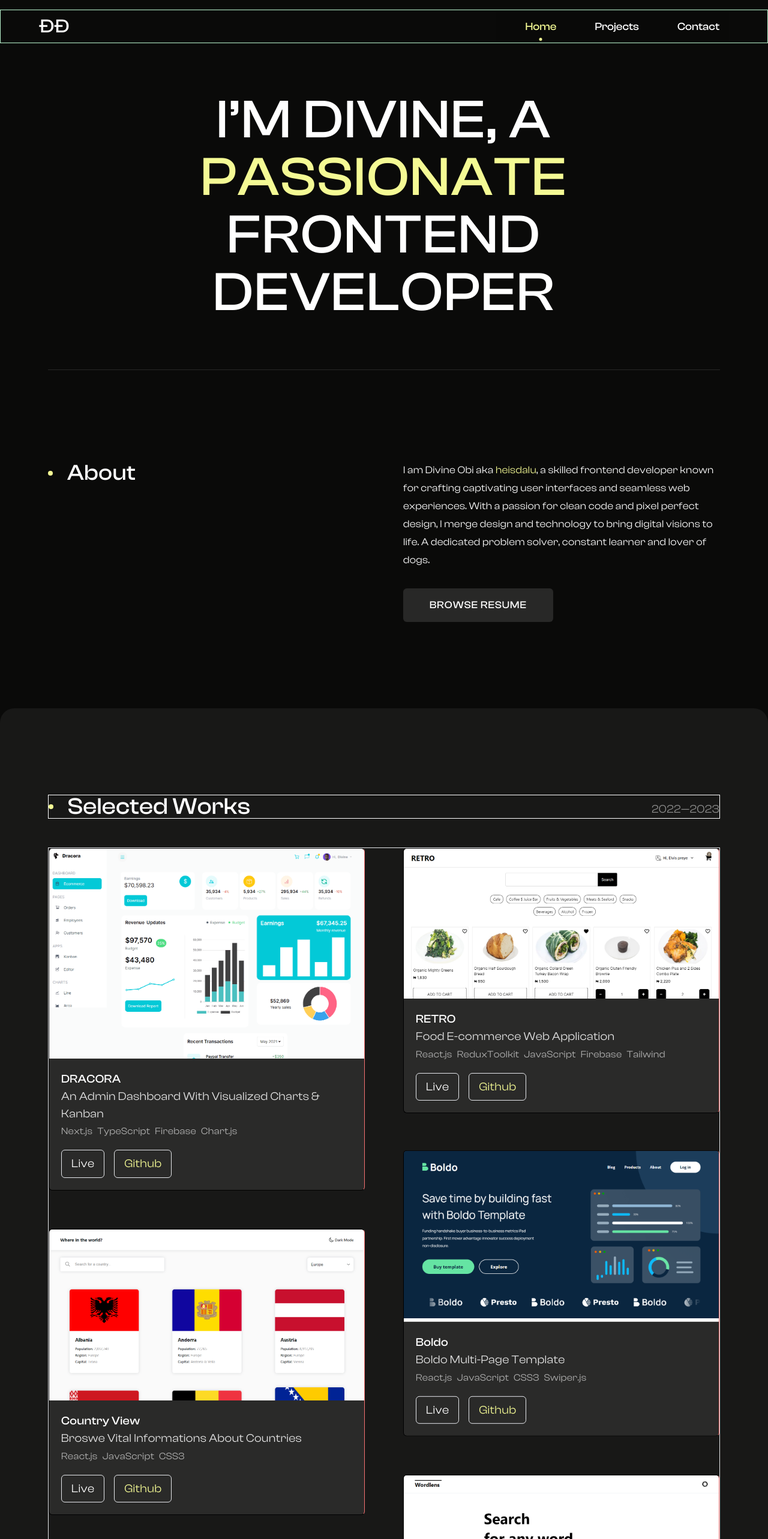
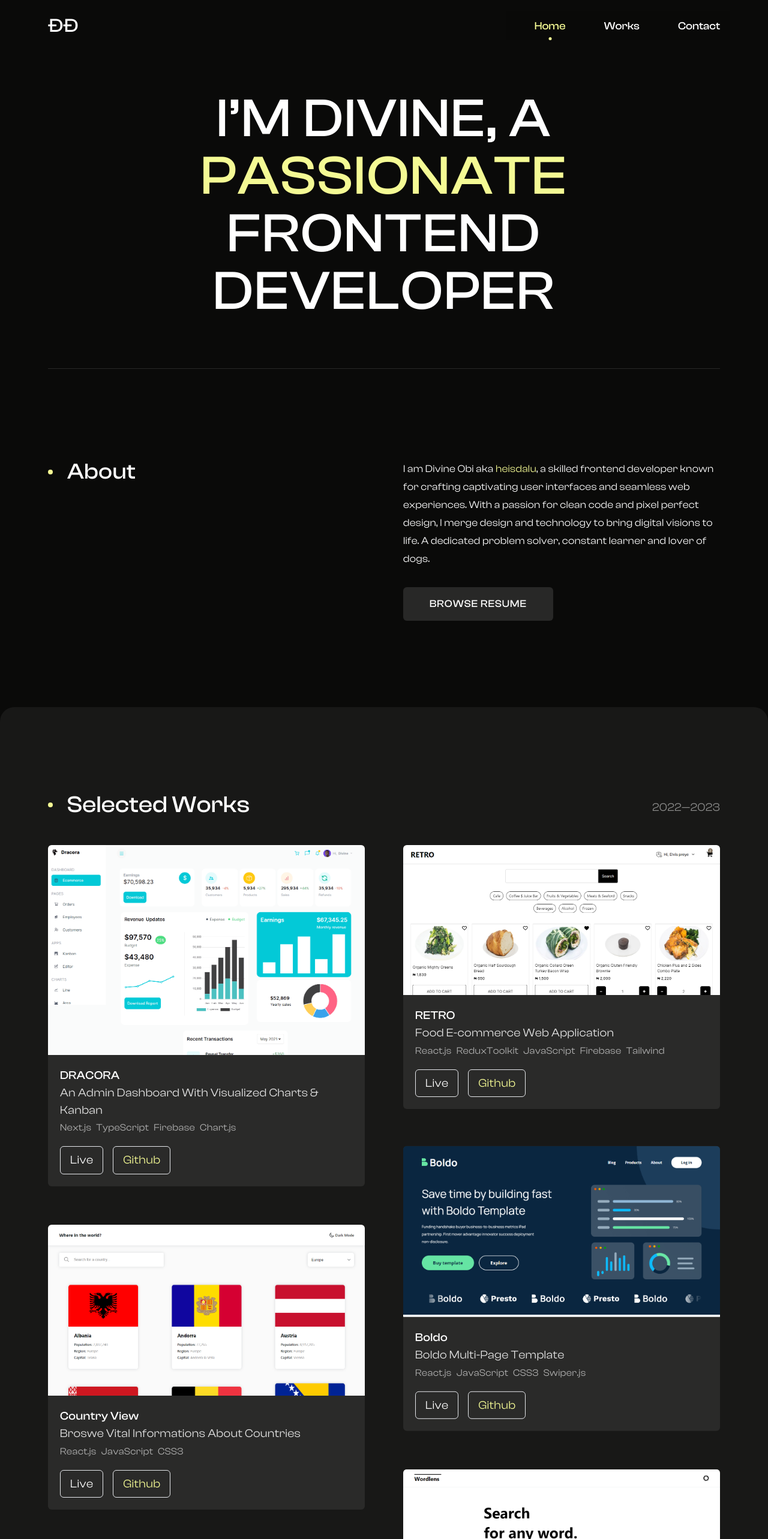
Before and after one commit to Heisdalu/heisdalu_pfolio, a Next.js app: page / in a window 1280 px wide. Shown: the top 2566 px of the page at 60% size. Built offline with nearby package versions, Linux system fonts and the light colour scheme.

Commit message:
fix nav issue

```diff
--- a/components/Navbar/Navbar.tsx
+++ b/components/Navbar/Navbar.tsx
@@ -4,7 +4,7 @@ import Logo from "./Logo";
 
 export const Navbar: FC = () => {
   return (
-    <div className="border-1 px-[2.5rem] md:py-[0.1875rem] flex border-green-200 md:px-64">
+    <div className="px-[2.5rem] md:py-[0.1875rem] flex md:px-64 vlg:pl-80">
       <Logo />
       <HamBurger />
     </div>
--- a/components/Navbar/SideBar.tsx
+++ b/components/Navbar/SideBar.tsx
@@ -1,8 +1,20 @@
-import { FC } from "react";
+import { FC, useEffect, useState } from "react";
 import Logo from "./Logo";
 import SideBarBtn from "./SideBarBtn";
+import { title } from "process";
 
 const SideBar: FC<{ clicked: boolean }> = ({ clicked }) => {
+  const [url, setUrl] = useState("#");
+
+  const chnageState = (name: any): void => {
+    setUrl(name);
+  };
+
+  useEffect(() => {
+    const value = window.location.hash === "" ? "#" : window.location.hash;
+    setUrl(value);
+  }, []);
+
   return (
     <div
       className={`z-[3] ${
@@ -13,9 +25,9 @@ const SideBar: FC<{ clicked: boolean }> = ({ clicked }) => {
         <Logo />
       </div>
 
-      <SideBarBtn title={"home"} />
-      <SideBarBtn title={"projects"} />
-      <SideBarBtn title={"contact"} />
+      <SideBarBtn title={"home"} changeFunc={chnageState} url={url} />
+      <SideBarBtn title={"works"} changeFunc={chnageState} url={url} />
+      <SideBarBtn title={"contact"} changeFunc={chnageState} url={url} />
     </div>
   );
 };
--- a/components/Navbar/SideBarBtn.tsx
+++ b/components/Navbar/SideBarBtn.tsx
@@ -1,25 +1,41 @@
 import { FC } from "react";
-import Link from "next/link";
-import { useRouter } from "next/router";
+interface Props {
+  title: string;
+  changeFunc: (nmae: string) => void;
+  url: string;
+}
 
-const SideBarBtn: FC<{ title: string }> = ({ title }) => {
-  const { pathname } = useRouter();
+const SideBarBtn: FC<Props> = ({ title, changeFunc, url }) => {
+  // console.log(title, url);
 
-  const btnpath = title === "home" ? "/" : `/${title}`;
+  let timeout: any;
+  const eventFunc = async () => {
+    clearTimeout(timeout);
+    timeout = setTimeout(() => {
+      const hash = window.location.hash === "" ? "#" : window.location.hash;
+      changeFunc(hash);
+    }, 100);
+  };
+
+  const bool = url === `#${title === "home" ? "" : title}`;
 
   return (
-    <Link href={btnpath} className="md:px-1 flex items-center relative">
-      {pathname === btnpath && (
+    <a
+      href={title === "home" ? "#" : "#" + title}
+      className="md:px-1 flex items-center relative"
+      onClick={eventFunc}
+    >
+      {bool && (
         <span className="rounded-full left-[-20px] absolute block h-[5px] w-[5px] bg-yellow md:bottom-[0] md:left-[50%] md:translate-x-[-50%]"></span>
       )}
       <span
-        className={`text-[1.25rem] md:text-[1.125rem] ${
-          btnpath === pathname ? "text-yellow" : "text-white"
+        className={`hover:text-yellow text-[1.25rem] md:text-[1.125rem] ${
+          bool ? "text-yellow" : "text-white"
         }  font-[500] capitalize`}
       >
         {title}
       </span>
-    </Link>
+    </a>
   );
 };
 export default SideBarBtn;
--- a/components/Projects/Projects.tsx
+++ b/components/Projects/Projects.tsx
@@ -3,9 +3,9 @@ import Image from "next/image";
 
 const Projects: FC = (): JSX.Element => {
   return (
-    <div className="space-y-2 md:grid md:space-y-[0] md:grid-cols-2 border md:[grid-gap:2rem] lg:[grid-gap:4rem]">
+    <div className="space-y-2 md:grid md:space-y-[0] md:grid-cols-2 md:[grid-gap:2rem] lg:[grid-gap:4rem]">
       {/* 1 picture */}
-      <div className="animate-card border-1 border-r-red-400 rounded-[6px] overflow-hidden bg-[#2A2A29]">
+      <div className="animate-card rounded-[6px] overflow-hidden bg-[#2A2A29]">
         <div className="relative innerDiv max-h-[300px] md:h-[350px] overflow-hidden lg:max-h-[653px]">
           <Image
             src="/lol.png"
@@ -25,20 +25,20 @@ const Projects: FC = (): JSX.Element => {
             </span>
           </h1>
           <div className="text-[1rem] font-normal text-opWhite flex flex-wrap">
-            <span className="border- border-white mr-0.5 py-[3px]">
+            <span className=" mr-0.5 py-[3px]">
               Next.js
             </span>
-            <span className="border- border-white mr-0.5 py-[3px]">
+            <span className="mr-0.5 py-[3px]">
               TypeScript
             </span>
-            <span className="border- border-white mr-0.5 py-[3px]">
+            <span className="mr-0.5 py-[3px]">
               Firebase
             </span>
-            <span className="border- border-white mr-0.5 py-[3px]">
+            <span className="mr-0.5 py-[3px]">
               Chart.js
             </span>
           </div>
-          <div className="borde space-x-1 mt-1 flex">
+          <div className="space-x-1 mt-1 flex">
             <a
               href="https://dracora.vercel.app/"
               rel="noreferrer"
@@ -60,8 +60,8 @@ const Projects: FC = (): JSX.Element => {
       </div>
 
       {/* 2 picture */}
-      <div className="animate-card md:self-start border-1 border-r-red-400 rounded-[6px] overflow-hidden bg-[#2A2A29]">
-        <div className="border-[0px] border-yellow max-h-[210px] md:h-[250px] overflow-hidden lg:max-h-[653px]">
+      <div className="animate-card md:self-start rounded-[6px] overflow-hidden bg-[#2A2A29]">
+        <div className="max-h-[210px] md:h-[250px] overflow-hidden lg:max-h-[653px]">
           <Image
             src="/jo.png"
             height={0}
@@ -80,23 +80,23 @@ const Projects: FC = (): JSX.Element => {
             </span>
           </h1>
           <div className="text-[1rem] font-normal text-opWhite flex flex-wrap">
-            <span className="border- border-white mr-0.5 py-[3px]">
+            <span className="mr-0.5 py-[3px]">
               React.js
             </span>
-            <span className="border- border-white mr-0.5 py-[3px]">
+            <span className="mr-0.5 py-[3px]">
               ReduxToolkit
             </span>
-            <span className="border- border-white mr-0.5 py-[3px]">
+            <span className="mr-0.5 py-[3px]">
               JavaScript
             </span>
-            <span className="border- border-white mr-0.5 py-[3px]">
+            <span className="mr-0.5 py-[3px]">
               Firebase
             </span>
-            <span className="border- border-white mr-0.5 py-[3px]">
+            <span className="mr-0.5 py-[3px]">
               Tailwind
             </span>
           </div>
-          <div className="borde space-x-1 mt-1 flex">
+          <div className="space-x-1 mt-1 flex">
             <a
               href="https://retro-ecommerce.vercel.app/"
               rel="noreferrer"
@@ -118,7 +118,7 @@ const Projects: FC = (): JSX.Element => {
       </div>
 
       {/* 3 picture */}
-      <div className="animate-card border-1 border-r-red-400 rounded-[6px] overflow-hidden bg-[#2A2A29]">
+      <div className="animate-card rounded-[6px] overflow-hidden bg-[#2A2A29]">
         <div className="max-h-[210px] md:h-[285px] overflow-hidden lg:max-h-[653px]">
           <Image
             src="/view.png"
@@ -138,13 +138,13 @@ const Projects: FC = (): JSX.Element => {
             </span>
           </h1>
           <div className="text-[1rem] font-normal text-opWhite flex flex-wrap">
-            <span className="border- border-white mr-0.5 py-[3px]">
+            <span className="mr-0.5 py-[3px]">
               React.js
             </span>
-            <span className="border- border-white mr-0.5 py-[3px]">
+            <span className="mr-0.5 py-[3px]">
               JavaScript
             </span>
-            <span className="border- border-white mr-0.5 py-[3px]">CSS3</span>
+            <span className="mr-0.5 py-[3px]">CSS3</span>
           </div>
           <div className="borde space-x-1 mt-1 flex">
             <a
@@ -168,7 +168,7 @@ const Projects: FC = (): JSX.Element => {
       </div>
 
       {/* 4 picture */}
-      <div className="animate-card border-1 border-r-red-400 rounded-[6px] overflow-hidden bg-[#2A2A29] md:translate-y-[-5.6rem] lg:translate-y-[-8.2rem]">
+      <div className="animate-card rounded-[6px] overflow-hidden bg-[#2A2A29] md:translate-y-[-5.6rem] lg:translate-y-[-8.2rem]">
         <div className="max-h-[210px] md:h-[285px] overflow-hidden lg:max-h-[653px]">
           <Image
             src="/boldo.png"
@@ -188,14 +188,14 @@ const Projects: FC = (): JSX.Element => {
             </span>
           </h1>
           <div className="text-[1rem] font-normal text-opWhite flex flex-wrap">
-            <span className="border- border-white mr-0.5 py-[3px]">
+            <span className="mr-0.5 py-[3px]">
               React.js
             </span>
-            <span className="border- border-white mr-0.5 py-[3px]">
+            <span className="mr-0.5 py-[3px]">
               JavaScript
             </span>
-            <span className="border- border-white mr-0.5 py-[3px]">CSS3</span>
-            <span className="border- border-white mr-0.5 py-[3px]">
+            <span className="mr-0.5 py-[3px]">CSS3</span>
+            <span className="mr-0.5 py-[3px]">
               Swiper.js
             </span>
           </div>
@@ -221,7 +221,7 @@ const Projects: FC = (): JSX.Element => {
       </div>
 
       {/* 5 */}
-      <div className="animate-card md:self-start border-1 border-r-red-400 rounded-[6px] overflow-hidden bg-[#2A2A29]">
+      <div className="animate-card md:self-start rounded-[6px] overflow-hidden bg-[#2A2A29]">
         <div className="max-h-[210px] md:h-[200px]  overflow-hidden lg:max-h-[653px]">
           <Image
             src="/wordle.png"
@@ -236,11 +236,11 @@ const Projects: FC = (): JSX.Element => {
         <div className="p-[1.25rem] tracking-[0.01875rem]  text-1 md:text-[1.2rem] md:tracking-[0.0225rem]">
           <h1 className="text-white font-medium">Wordle Clone</h1>
           <div className="text-[1rem] font-normal text-opWhite flex flex-wrap">
-            <span className="border- border-white mr-0.5 py-[3px]">React</span>
-            <span className="border- border-white mr-0.5 py-[3px]">
+            <span className="mr-0.5 py-[3px]">React</span>
+            <span className="mr-0.5 py-[3px]">
               JavaScript
             </span>
-            <span className="border- border-white mr-0.5 py-[3px]">
+            <span className="mr-0.5 py-[3px]">
               Tailwind
             </span>
           </div>
@@ -266,7 +266,7 @@ const Projects: FC = (): JSX.Element => {
       </div>
 
       {/* 6 */}
-      <div className="animate-card md:translate-y-[-5.6rem] lg:translate-y-[-8.2rem] border-1 border-r-red-400 rounded-[6px] overflow-hidden bg-[#2A2A29]">
+      <div className="animate-card md:translate-y-[-5.6rem] lg:translate-y-[-8.2rem] rounded-[6px] overflow-hidden bg-[#2A2A29]">
         <div className="max-h-[300px] md:h-[190px] overflow-hidden lg:max-h-[653px]">
           <Image
             src="/Wordlens.png"
@@ -286,18 +286,18 @@ const Projects: FC = (): JSX.Element => {
             </span>
           </h1>
           <div className="text-[1rem] font-normal text-opWhite flex flex-wrap">
-            <span className="border- border-white mr-0.5 py-[3px]">
+            <span className="mr-0.5 py-[3px]">
               React.js
             </span>
-            <span className="border- border-white mr-0.5 py-[3px]">
+            <span className="mr-0.5 py-[3px]">
               JavaScript
             </span>
-            <span className="border- border-white mr-0.5 py-[3px]">
+            <span className="mr-0.5 py-[3px]">
               WebSpeech-Api
             </span>
-            <span className="border- border-white mr-0.5 py-[3px]">CSS3</span>
+            <span className="mr-0.5 py-[3px]">CSS3</span>
           </div>
-          <div className="borde space-x-1 mt-1 flex">
+          <div className="space-x-1 mt-1 flex">
             <a
               href="https://wordlens.netlify.app/"
               rel="noreferrer"
--- a/pages/index.tsx
+++ b/pages/index.tsx
@@ -29,7 +29,7 @@ export default function Home() {
         {/* About me */}
         <section className="wrapperPadding border-t-[1px] border-lineBlack space-y-[1.961875rem] mx-[2.5rem] text-white md:grid md:grid-cols-2 md:space-x-2 md:space-y-0.5 md:mx-64 vlg:mx-80">
           <Heading title="about" style="text-[1.8125rem] md:text-[2.3125rem]" />
-          <div className="max-w-[500px] md:max-w-[none] border1 border-white ">
+          <div className="max-w-[800px] md:max-w-[none]">
             <p className="font-normal text-[1rem] leading-[1.6875rem] tracking-[0.016875rem] md:text-[1.0625rem] md:leading-[1.6875rem] md:tracking-[0.016875rem] vlg:leading-[1.875rem] vlg:tracking-[0.01875rem]">
               I am Divine Obi aka <span className="text-yellow">heisdalu</span>,
               a skilled frontend developer known for crafting captivating user
@@ -41,7 +41,7 @@ export default function Home() {
             <a
               href="/ggg"
               target="_blank"
-              className="block uppercase text-white text-[1.0625rem] tracking-[0.0625rem] font-medium w-[100%] text-center mt-2 py-[0.9375rem] rounded-[6px] bg-lineBlack md:max-w-[250px] md:text-[1.0625rem]"
+              className="block uppercase text-white text-[1.0625rem] tracking-[0.0625rem] font-medium w-[100%] text-center mt-2 py-[0.9375rem] rounded-[6px] bg-lineBlack md:max-w-[250px] md:text-[1.0625rem] hover:text-opWhite"
             >
               Browse Resume
             </a>
@@ -50,7 +50,7 @@ export default function Home() {
 
         {/* selected works */}
         <section className="wrapperGen space-y-[2.46875rem] bg-recBlack rounded-[24px] md:space-y-48">
-          <div className="border-1 border-white flex flex-col space-y-[0.711875rem] md:flex-row md:space-y-[0] md:items-end">
+          <div className="flex flex-col space-y-[0.711875rem] md:flex-row md:space-y-[0] md:items-end">
             <Heading
               title="Selected works"
               style="text-[1.9375rem] leading-[38.4px] md:text-[2.4375rem] md:tracking-[0.01875rem]"
@@ -72,7 +72,7 @@ export default function Home() {
             title="Technologies"
             style="text-[1.6875rem] md:text-[2.125rem]"
           />
-          <div className="text-white text-[1rem] border-white space-y-[1.5rem]">
+          <div className="text-white text-[1rem] space-y-[1.5rem]">
             <p className="tracking-[0.27px] md:tracking-[0.38px]">
               Here are the tools & technologies i use in creating magic:
             </p>
```
